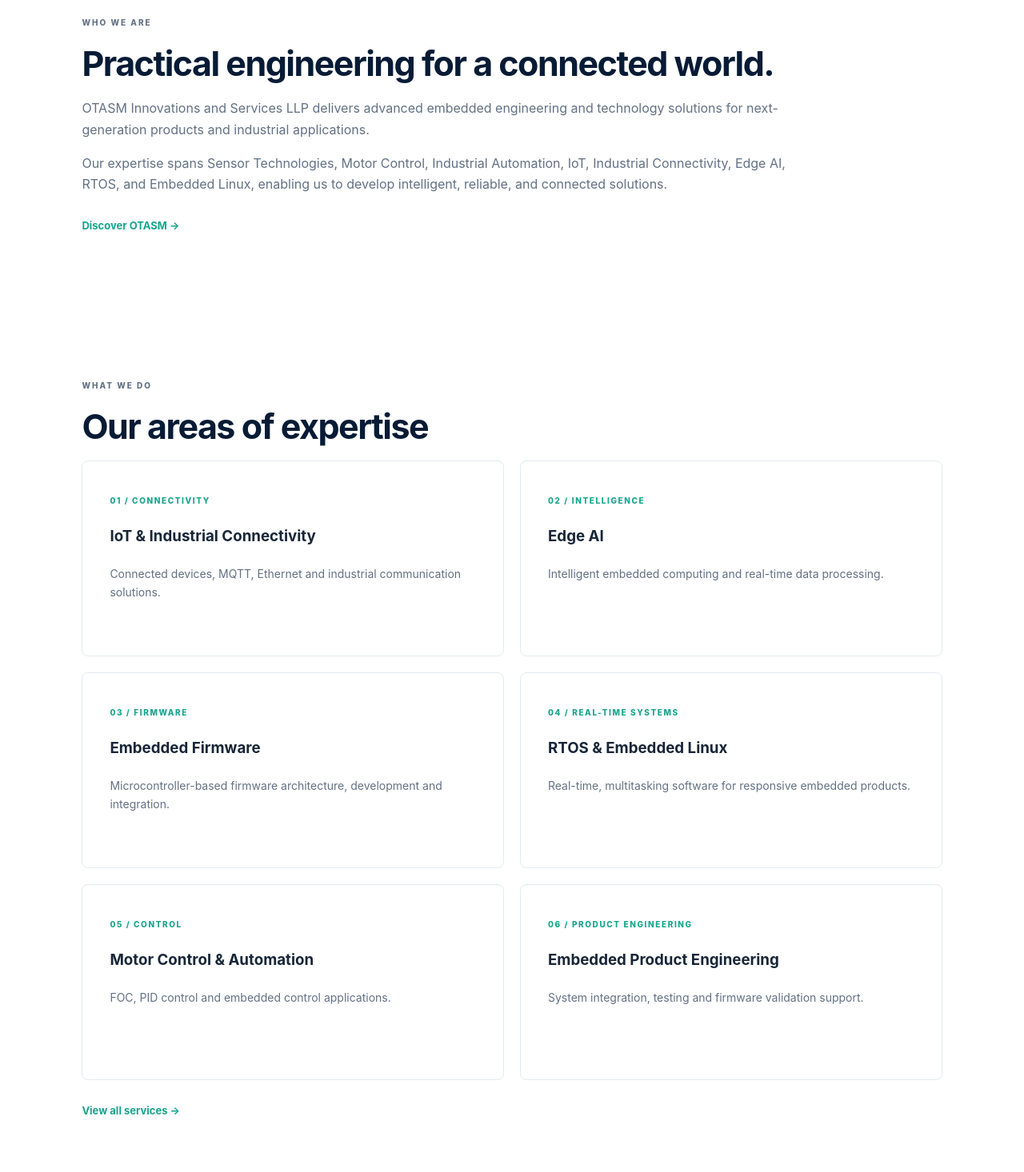
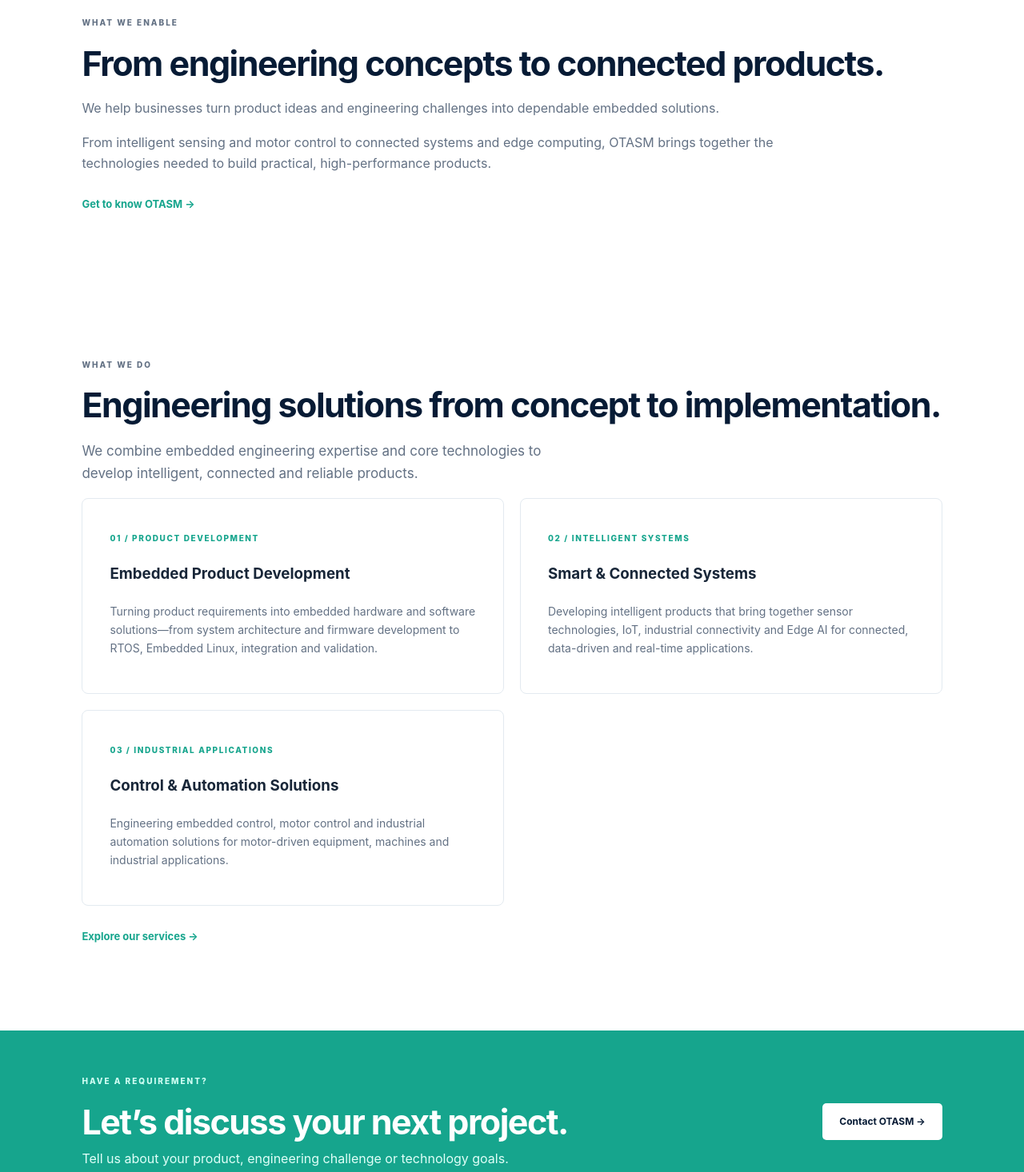
Before and after one commit to otasmindia/otasmindia, a plain HTML site: page index.html in a window 1280 px wide. Shown: the part 660-2126 px from the top of the page at 80% size. Drawn offline with Linux system fonts and the light colour scheme.

Commit message:
updated index page inegrating about us contents

```diff
--- a/index.html
+++ b/index.html
@@ -6,6 +6,7 @@
   <meta name="description" content="OTASM Innovations and Services LLP delivers embedded engineering and technology solutions across sensors, motor control, automation, IoT, Edge AI and embedded systems.">
   <title>OTASM | Engineering Intelligence. Connecting Innovation.</title>
   <link rel="stylesheet" href="styles.css">
+
 </head>
 <body>
   <header class="site-header">
@@ -28,51 +29,37 @@
     </section>
 
     <section class="section">
-      <p class="eyebrow">WHO WE ARE</p>
-      <h2>Practical engineering for a connected world.</h2>
+      <p class="eyebrow">WHAT WE ENABLE</p>
+      <h2>From engineering concepts to connected products.</h2>
       <div style="max-width: 900px; width: 100%;">
-        <p>OTASM Innovations and Services LLP delivers advanced embedded engineering and technology solutions for next-generation products and industrial applications.</p>
-        <p>Our expertise spans Sensor Technologies, Motor Control, Industrial Automation, IoT, Industrial Connectivity, Edge AI, RTOS, and Embedded Linux, enabling us to develop intelligent, reliable, and connected solutions.</p>
+        <p>We help businesses turn product ideas and engineering challenges into dependable embedded solutions.</p>
+        <p>From intelligent sensing and motor control to connected systems and edge computing, OTASM brings together the technologies needed to build practical, high-performance products.</p>
       </div>
-      <a class="text-link" href="about.html">Discover OTASM →</a>
+      <a class="text-link" href="about.html">Get to know OTASM →</a>
     </section>
 
     <section class="section">
       <p class="eyebrow">WHAT WE DO</p>
-      <h2>Our areas of expertise</h2>
+      <h2>Engineering solutions from concept to implementation.</h2>
+      <p class="lead">We combine embedded engineering expertise and core technologies to develop intelligent, connected and reliable products.</p>
       <div class="service-grid">
         <article class="service-card">
-          <span class="service-no">01 / CONNECTIVITY</span>
-          <h3>IoT &amp; Industrial Connectivity</h3>
-          <p>Connected devices, MQTT, Ethernet and industrial communication solutions.</p>
+          <span class="service-no">01 / PRODUCT DEVELOPMENT</span>
+          <h3>Embedded Product Development</h3>
+          <p>Turning product requirements into embedded hardware and software solutions—from system architecture and firmware development to RTOS, Embedded Linux, integration and validation.</p>
         </article>
         <article class="service-card">
-          <span class="service-no">02 / INTELLIGENCE</span>
-          <h3>Edge AI</h3>
-          <p>Intelligent embedded computing and real-time data processing.</p>
+          <span class="service-no">02 / INTELLIGENT SYSTEMS</span>
+          <h3>Smart &amp; Connected Systems</h3>
+          <p>Developing intelligent products that bring together sensor technologies, IoT, industrial connectivity and Edge AI for connected, data-driven and real-time applications.</p>
         </article>
         <article class="service-card">
-          <span class="service-no">03 / FIRMWARE</span>
-          <h3>Embedded Firmware</h3>
-          <p>Microcontroller-based firmware architecture, development and integration.</p>
-        </article>
-        <article class="service-card">
-          <span class="service-no">04 / REAL-TIME SYSTEMS</span>
-          <h3>RTOS &amp; Embedded Linux</h3>
-          <p>Real-time, multitasking software for responsive embedded products.</p>
-        </article>
-        <article class="service-card">
-          <span class="service-no">05 / CONTROL</span>
-          <h3>Motor Control &amp; Automation</h3>
-          <p>FOC, PID control and embedded control applications.</p>
-        </article>
-        <article class="service-card">
-          <span class="service-no">06 / PRODUCT ENGINEERING</span>
-          <h3>Embedded Product Engineering</h3>
-          <p>System integration, testing and firmware validation support.</p>
+          <span class="service-no">03 / INDUSTRIAL APPLICATIONS</span>
+          <h3>Control &amp; Automation Solutions</h3>
+          <p>Engineering embedded control, motor control and industrial automation solutions for motor-driven equipment, machines and industrial applications.</p>
         </article>
       </div>
-      <p><a class="text-link" href="services.html">View all services →</a></p>
+      <p><a class="text-link" href="services.html">Explore our services →</a></p>
     </section>
 
     <section class="cta">
```
Also changed, not shown: about.html (+15 -29 lines).
